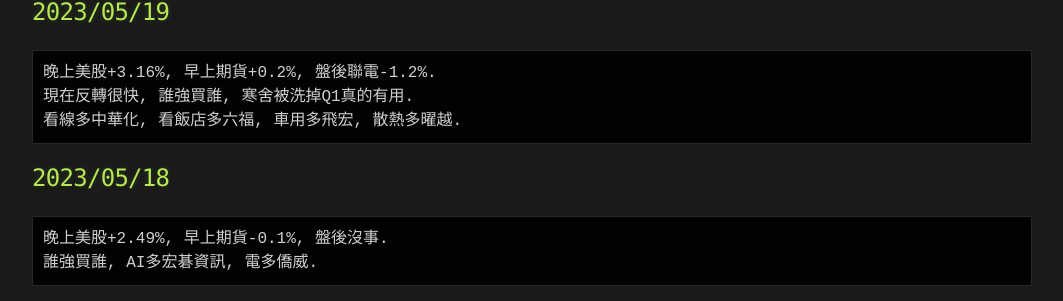
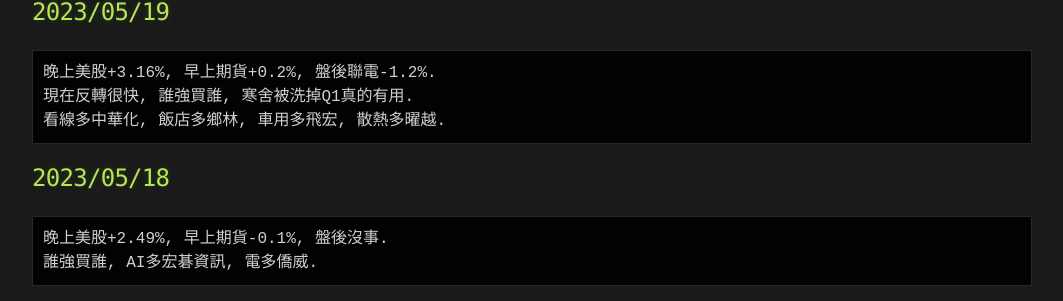
Before and after one commit to lepg5487/Stock_God, a Jekyll site: the page built from index.md, in a window 1280 px wide and 900 px high, scrolled down 436 px. Shown: the part 196-497 px from the top of the window, without its empty margins (108-1171 px from the left). Built offline with Jekyll 4.4.1, drawn with Linux system fonts in a browser that asks for light colours; our own code applies the rules of GitHub Pages for plain Markdown files.

Commit message:
Update index.md

````diff
--- a/index.md
+++ b/index.md
@@ -24,7 +24,7 @@
 ```
 晚上美股+3.16%, 早上期貨+0.2%, 盤後聯電-1.2%.
 現在反轉很快, 誰強買誰, 寒舍被洗掉Q1真的有用.
-看線多中華化, 看飯店多六福, 車用多飛宏, 散熱多曜越.
+看線多中華化, 飯店多鄉林, 車用多飛宏, 散熱多曜越.
 ```
 
 ## 2023/05/18
````
